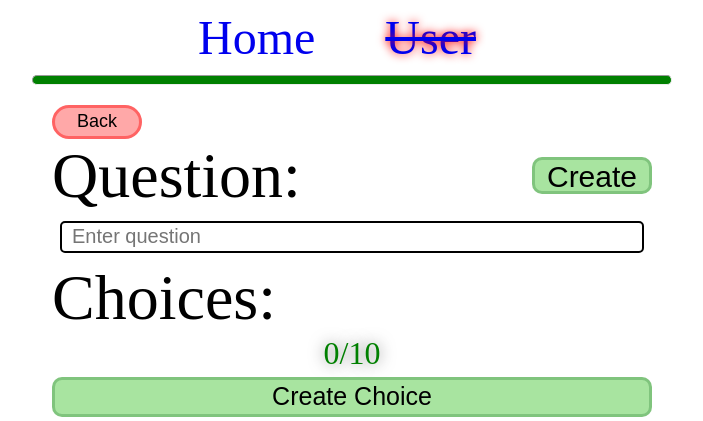
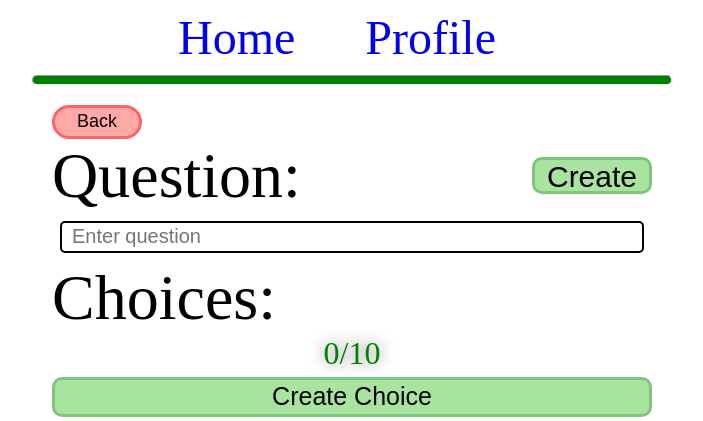
Before and after one commit to Kotoninja/Pet-polls-site, a Django app: page /polls/create-question in a window 1280 px wide. Shown: the top 421 px of the page, without its empty margins (288-991 px from the left). Run offline with Django 5.2, Linux system fonts and the light colour scheme.

Commit message:
update code in views and front auth system

```diff
--- a/polls/static/polls/css/create_question_style.css
+++ b/polls/static/polls/css/create_question_style.css
@@ -36,11 +36,6 @@ nav {
 .button-nav a {
     font-size: 3em;
     margin: 0 50px 0 20px;
-}
-
-.user-account {
-    text-decoration: line-through;
-    text-shadow: 0 0 10px red;
 }
 
 nav hr {
--- a/polls/static/polls/css/home_style.css
+++ b/polls/static/polls/css/home_style.css
@@ -36,11 +36,6 @@ nav {
 .button-nav a {
     font-size: 3em;
     margin: 0 50px 0 20px;
-}
-
-.user-account {
-    text-decoration: line-through;
-    text-shadow: 0 0 10px red;
 }
 
 nav hr {
--- a/polls/static/polls/css/question_style.css
+++ b/polls/static/polls/css/question_style.css
@@ -36,11 +36,6 @@ nav {
 .button-nav a {
     font-size: 3em;
     margin: 0 50px 0 20px;
-}
-
-.user-account {
-    text-decoration: line-through;
-    text-shadow: 0 0 10px red;
 }
 
 nav hr {
--- a/polls/templates/polls/create_question.html
+++ b/polls/templates/polls/create_question.html
@@ -16,8 +16,11 @@
   <nav>
     <div class="button-nav">
       <a href='{% url "polls:home" %}'>Home</a>
-      <a href="#" title="page not available" class="user-account">User</a>
-    </div>
+      {% if  user.is_authenticated%}
+      <a href='{% url "users:profile" %}' title="page not available" class="user-account">{{user.username}}</a>
+      {% else %}
+      <a href='{% url "users:profile" %}' class="user-account">Profile</a>
+      {% endif %}    </div>
     <hr />
   </nav>
   <main>
--- a/polls/templates/polls/home_page.html
+++ b/polls/templates/polls/home_page.html
@@ -14,7 +14,11 @@
   <nav>
     <div class="button-nav">
       <a href='{% url "polls:home" %}'>Home</a>
-      <a href="#" title="page not available" class="user-account">User</a>
+      {% if  user.is_authenticated%}
+      <a href='{% url "users:profile" %}' title="page not available" class="user-account">{{user.username}}</a>
+      {% else %}
+      <a href='{% url "users:profile" %}' class="user-account">Profile</a>
+      {% endif %}
     </div>
     <hr />
   </nav>
--- a/users/urls.py
+++ b/users/urls.py
@@ -5,5 +5,6 @@ from . import views
 app_name = "users"
 urlpatterns = [
     path("login", views.user_login, name="login"),
-    path("register", views.user_register, name = 'register'),
+    path("register", views.user_register, name = "register"),
+    path("profile",views.user_progile,name = "profile")
 ]
```
Also changed, not shown: polls/templates/polls/question_page.html (+5 -2 lines), users/views.py (+8 -3 lines).
